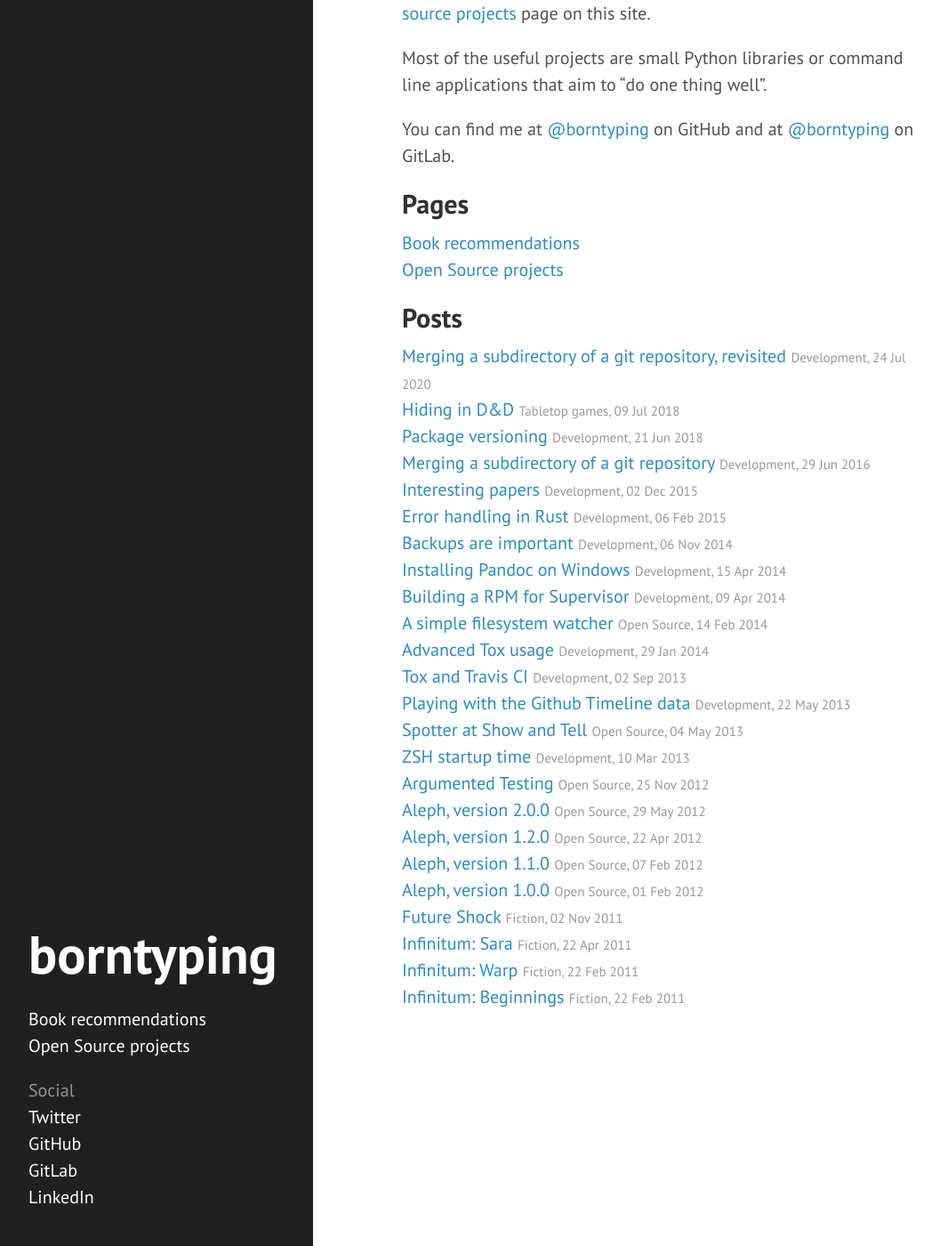
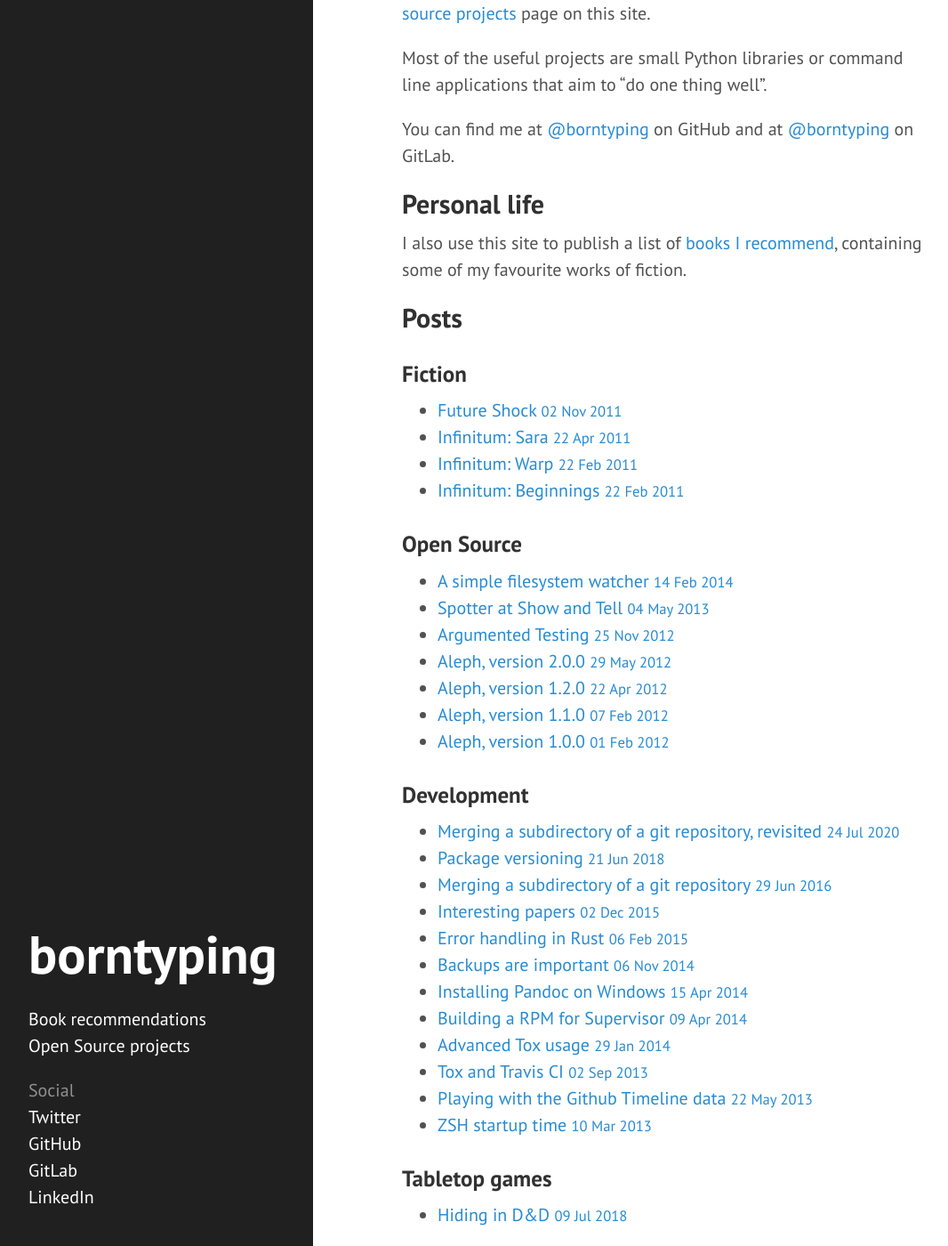
Before and after one commit to borntyping/borntyping.github.io, a Jekyll site: the page built from index.md, in a window 1280 px wide and 1400 px high, scrolled down 925 px. Shown: the whole window at 89% size, without its empty margins (8-1074 px from the left). Built offline with Jekyll 4.4.1, drawn with Linux system fonts in a browser that asks for light colours.

Commit message:
Group posts by category

```diff
--- a/index.md
+++ b/index.md
@@ -31,28 +31,27 @@ Most of the useful projects are small Python libraries or command line applicati
 
 You can find me at [@borntyping][github] on GitHub and at [@borntyping][gitlab] on GitLab.
 
-## Pages
+## Personal life
 
-<ul class="related-posts">
-{% for node in site.pages %}
-{% if node.layout == "page" && node.title != null %}
-  <li><a href="{{ node.url }}">{{ node.title }}</a></li>
-{% endif %}
-{% endfor %}
-</ul>
+I also use this site to publish a list of [books I recommend][books], containing some of my favourite works of fiction.
 
 ## Posts
 
-<ul class="related-posts">
-{% for post in site.posts %}
-  <li>
-    <a href="{{ post.url }}">
-      {{ post.title }}
-      <small>{{ post.category }}, {{ post.date | date_to_string }}</small>
-    </a>
-  </li>
-{% endfor %}
-</ul>
+<nav>
+  {% for category in site.categories %}
+    <h3>{{ category[0] }}</h3>
+    <ul>
+      {% for post in category[1] %}
+        <li>
+          <a href="{{ post.url }}">
+            {{ post.title }}
+            <small>{{ post.date | date_to_string }}</small>
+          </a>
+        </li>
+      {% endfor %}
+    </ul>
+  {% endfor %}
+</nav>
 
 [au]: http://www.aber.ac.uk/en/
 [datasift]: http://datasift.com/
@@ -68,4 +67,5 @@ You can find me at [@borntyping][github] on GitHub and at [@borntyping][gitlab]
 [twitter]: https://twitter.com/borntyping
 [linkedin]: https://www.linkedin.com/in/borntyping/
 
-[open-source]: {{ site.baseurl }}/open-source/
+[books]: {% link books.md %}
+[open-source]: {% link open-source.md %}
```
